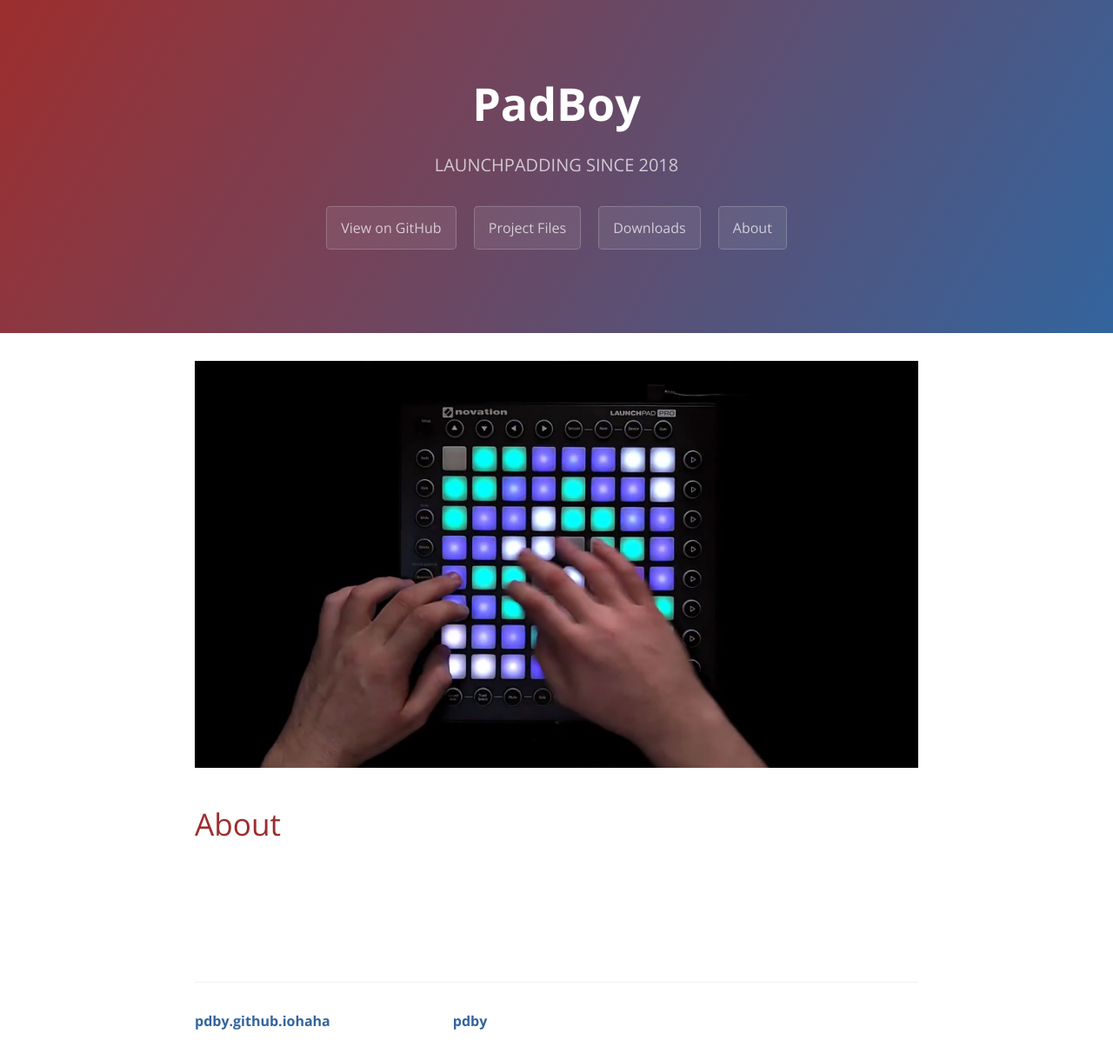
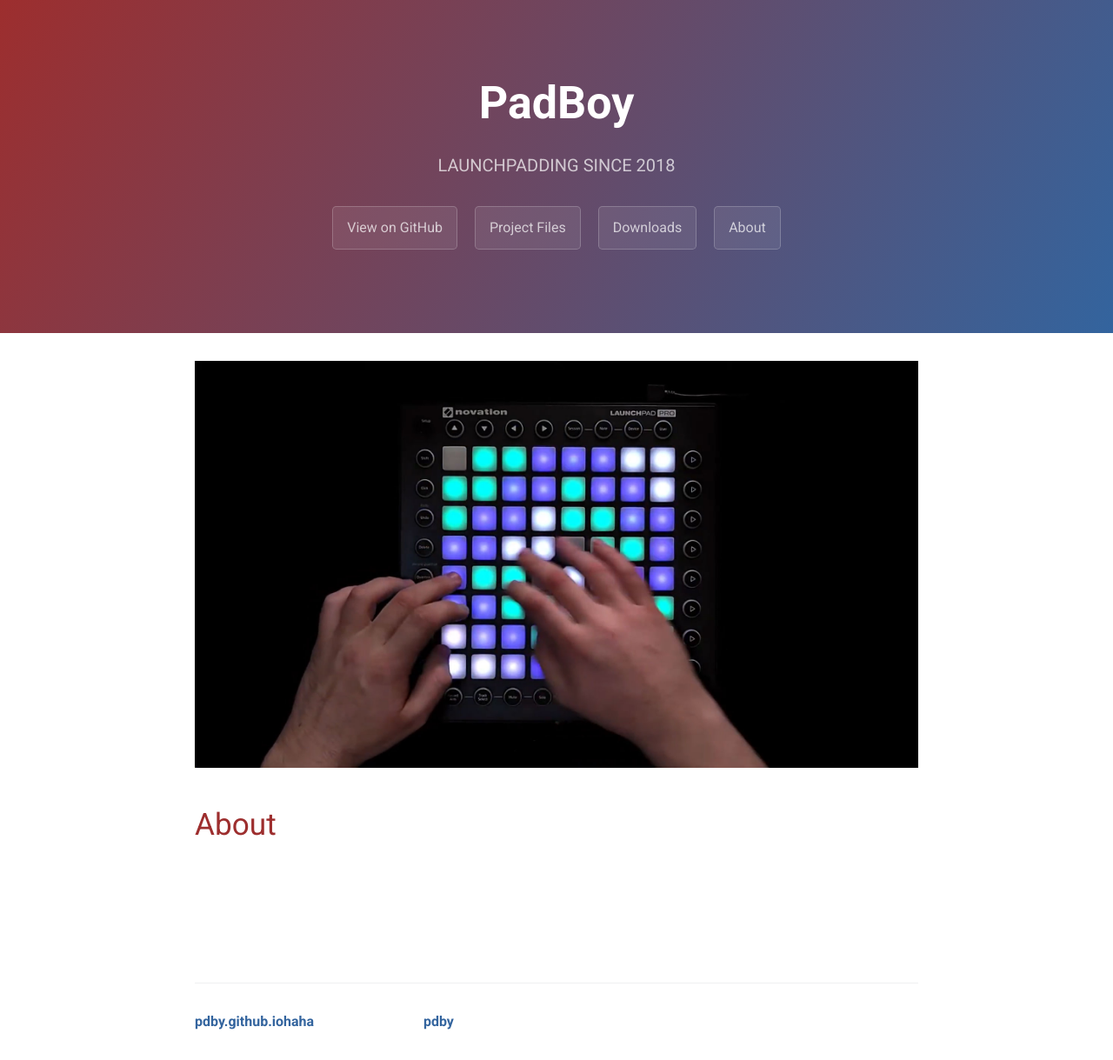
Before and after one commit to pdby/pdby.github.iohaha, a Jekyll site: the page built from index.md, in a window 1280 px wide. Shown: the whole page at 87% size. Built offline with Jekyll 4.4.1, drawn with Linux system fonts in a browser that asks for light colours; comment, search, counter and statistics services are not loaded.

Commit message:
Update jekyll-theme-cayman.scss

```diff
--- a/_sass/jekyll-theme-cayman.scss
+++ b/_sass/jekyll-theme-cayman.scss
@@ -1,7 +1,7 @@
 @import "normalize";
 @import "rouge-github";
 @import "variables";
-@import url('https://fonts.googleapis.com/css?family=Open+Sans:400,700&display=swap');
+@import url('https://fonts.googleapis.com/css2?family=Roboto:ital,wght@0,100;0,300;0,400;0,500;0,700;0,900;1,100;1,300;1,400;1,500;1,700;1,900&display=swap');
 
 @mixin large {
   @media screen and (min-width: #{$large-breakpoint}) {
@@ -28,7 +28,7 @@
 body {
   padding: 0;
   margin: 0;
-  font-family: "Open Sans", "Helvetica Neue", Helvetica, Arial, sans-serif;
+  font-family: "Roboto", "Helvetica Neue", Helvetica, Arial, sans-serif;
   font-size: 16px;
   line-height: 1.5;
   color: $body-text-color;
```
